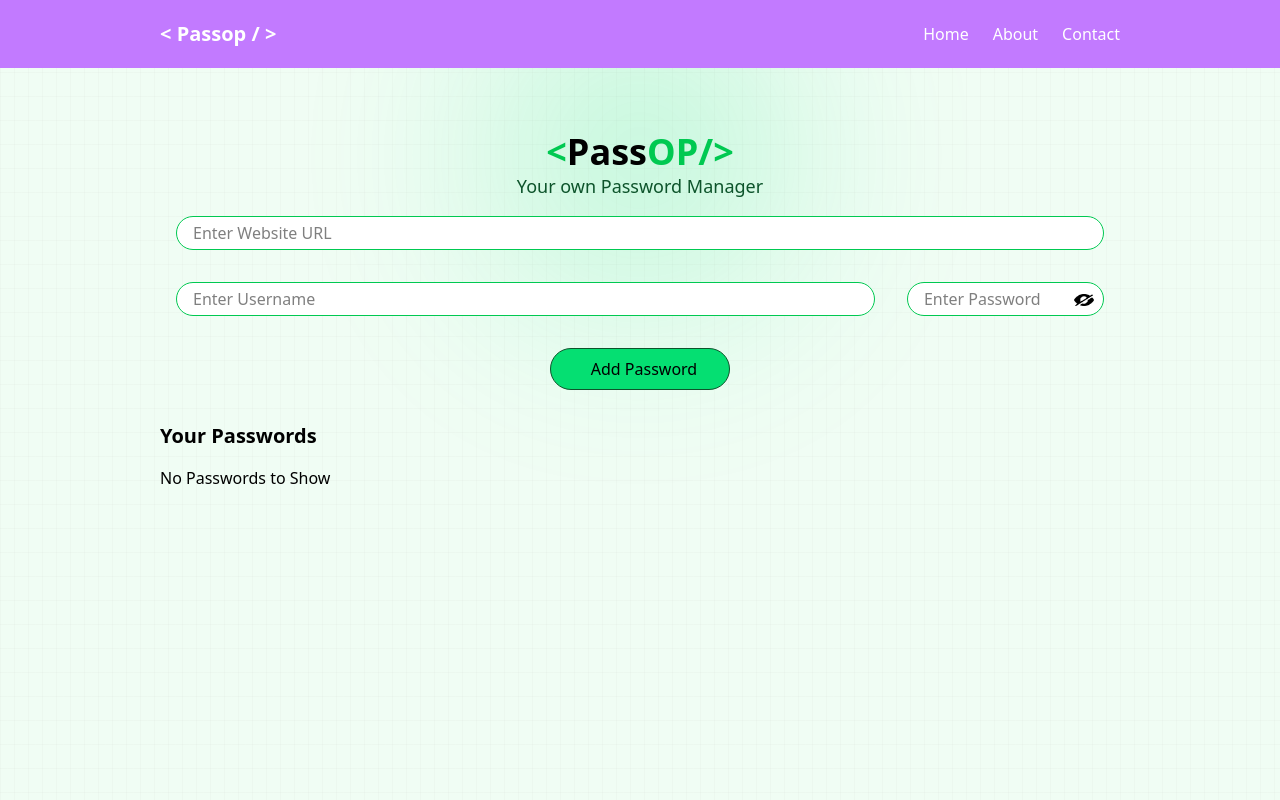
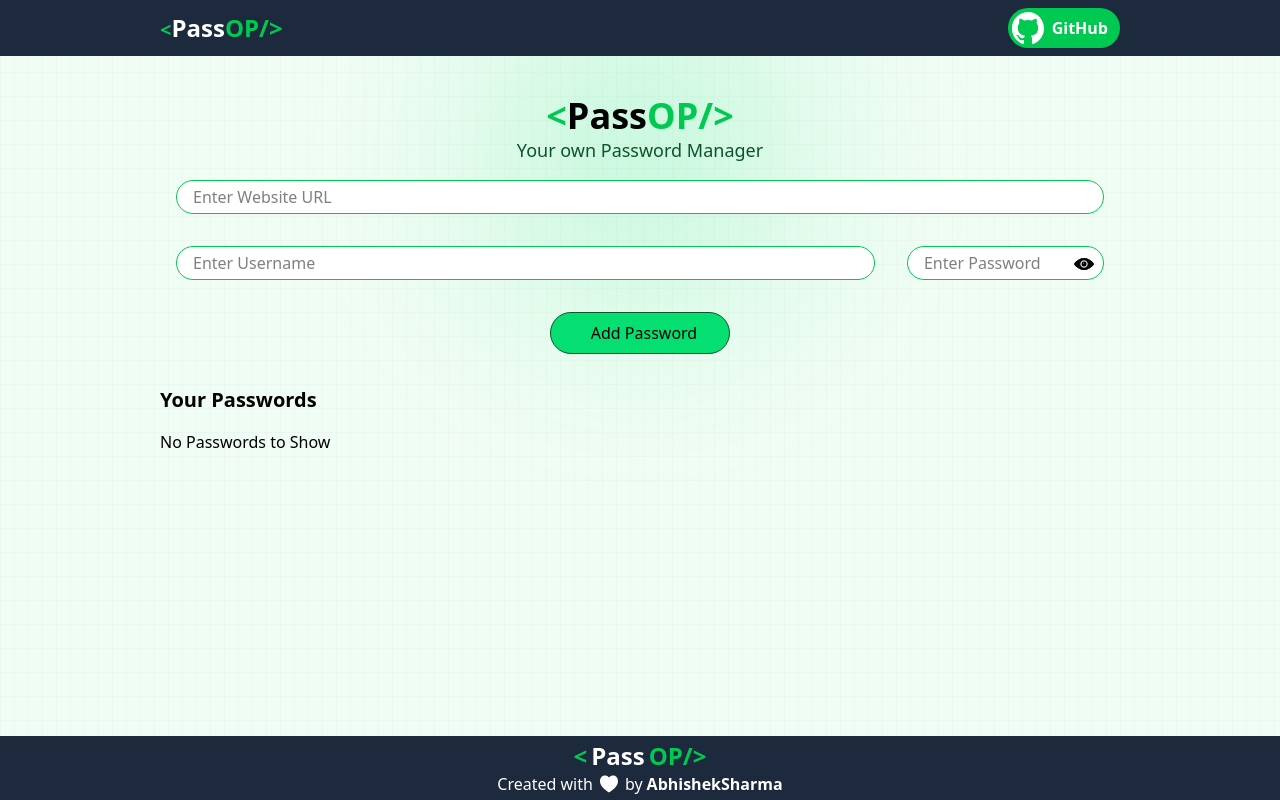
Before and after one commit to Abhisheksharma91122/Password-Manager, a React (Vite) app: page / in a window 1280 px wide. Built offline with nearby package versions, Linux system fonts and the light colour scheme; some icons are missing.

Commit message:
added GitHub button in Navbar, created footer section, and implemented toggle to show/hide password input

```diff
--- /dev/null
+++ b/src/components/Footer.jsx
@@ -0,0 +1,27 @@
+import React from 'react'
+
+const Footer = () => {
+    return (
+        <div className="bg-slate-800 px-4 py-1 shadow-md text-white flex flex-col md:flex-col md:justify-between md:items-center fixed bottom-0 w-full">
+            {/* Logo Section */}
+            <div className="logo text-2xl font-bold flex items-center gap-1">
+                <span className="text-green-500">&lt;</span>
+                <span>Pass</span>
+                <span className="text-green-500">OP/&gt;</span>
+            </div>
+
+            {/* Footer Note */}
+            <div className="flex items-center justify-center text-sm md:text-base">
+                Created with
+                <img
+                    src="icons/love.svg"
+                    alt="love"
+                    className="w-6 h-6 mx-1 invert hover:scale-110 transition-transform duration-200"
+                />
+                by <span className="ml-1 font-semibold">AbhishekSharma</span>
+            </div>
+        </div>
+    )
+}
+
+export default Footer
--- a/src/components/Home.jsx
+++ b/src/components/Home.jsx
@@ -1,12 +1,16 @@
 import React from 'react'
 import Navbar from './Navbar'
 import Manager from './Manager'
+import Footer from './Footer'
 
 const Home = () => {
   return (
     <div>
       <Navbar />
-      <Manager />
+      <div className='min-h-[80vh] max-h-[90vh] overflow-auto'>
+        <Manager />
+      </div>
+      <Footer />
     </div>
   )
 }
--- a/src/components/Manager.jsx
+++ b/src/components/Manager.jsx
@@ -4,6 +4,7 @@ import React, { useRef, useState, useEffect } from 'react'
 const Manager = () => {
 
     const ref = useRef();
+    const passwordRef = useRef();
     const [form, setform] = useState({
         site: "",
         username: "",
@@ -25,11 +26,12 @@ const Manager = () => {
 
 
     const showPassword = () => {
-        alert("show the password");
         if (ref.current.src.includes("icons/eyecross.png")) {
             ref.current.src = "icons/eye.png";
+            passwordRef.current.type = "password";
         } else {
             ref.current.src = "icons/eyecross.png";
+            passwordRef.current.type = "text";
         }
     }
 
@@ -59,9 +61,9 @@ const Manager = () => {
                         <input value={form.username} placeholder='Enter Username' onChange={handleChange} className='bg-white rounded-full border border-green-500 p-4 py-1 w-full' type="text" name="username" />
                         <div className='relative'>
 
-                            <input value={form.password} placeholder='Enter Password' onChange={handleChange} className='bg-white rounded-full border border-green-500 p-4 py-1 w-full' type="text" name="password" />
+                            <input ref={passwordRef} value={form.password} placeholder='Enter Password' onChange={handleChange} className='bg-white rounded-full border border-green-500 p-4 py-1 w-full' type="password" name="password" />
                             <span className='absolute top-[3px] right-[5px] w-[30px] h-[30px] cursor-pointer flex justify-center items-center' onClick={showPassword}>
-                                <img ref={ref} className='w-[20px] h-[20px] object-contain' src="icons/eyecross.png" alt="show" />
+                                <img ref={ref} className='w-[20px] h-[20px] object-contain' src="icons/eye.png" alt="show" />
                             </span>
                         </div>
                     </div>
--- a/src/components/Navbar.jsx
+++ b/src/components/Navbar.jsx
@@ -3,10 +3,14 @@ import { Link } from 'react-router-dom';
 
 const Navbar = () => {
   return (
-    <nav className='bg-purple-400'>
-      <div className="flex justify-between items-center mycontainer py-5">
-        <div className="logo text-xl font-bold text-white"> <span>&lt;</span> Passop <span>/ &gt;</span></div>
-        <ul className="flex gap-6 text-white font-medium">
+    <nav className='bg-slate-800'>
+      <div className="flex justify-between items-center mycontainer py-2">
+        <div className="logo text-xl font-bold text-white">
+          <span className='text-green-500'>&lt;</span>
+          <span className='text-2xl'>Pass</span>
+          <span className='text-green-500 text-2xl'>OP/&gt;</span>
+        </div>
+        {/* <ul className="flex gap-6 text-white font-medium">
           <li>
             <Link to="/">Home</Link>
           </li>
@@ -16,7 +20,11 @@ const Navbar = () => {
           <li>
             <Link to="/contact">Contact</Link>
           </li>
-        </ul>
+        </ul> */}
+        <button className='text-white bg-green-500 flex justify-center items-center p-1 rounded-full cursor-pointer'>
+          <img className='invert w-8' src="/icons/github.svg" alt="github" />
+          <span className='px-2 font-bold'>GitHub</span>
+        </button>
       </div>
     </nav>
   );
--- a/src/index.css
+++ b/src/index.css
@@ -3,6 +3,6 @@
 
 @layer components {
     .mycontainer {
-      @apply max-w-7xl mx-auto px-40 py-16;
+      @apply max-w-7xl mx-auto px-40 py-10;
     }
 }
```
Also changed, not shown: public/icons/love.svg (added).
